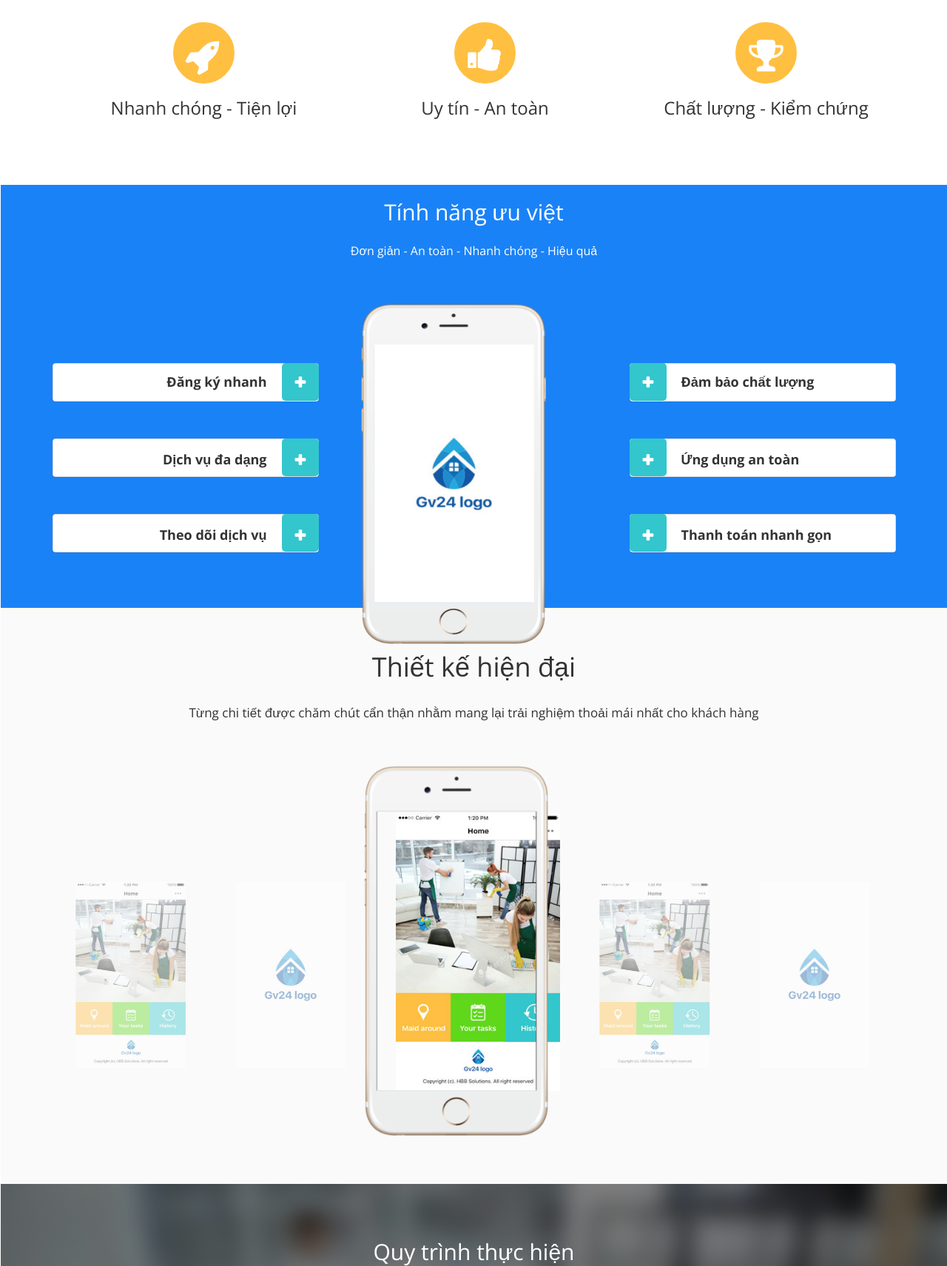
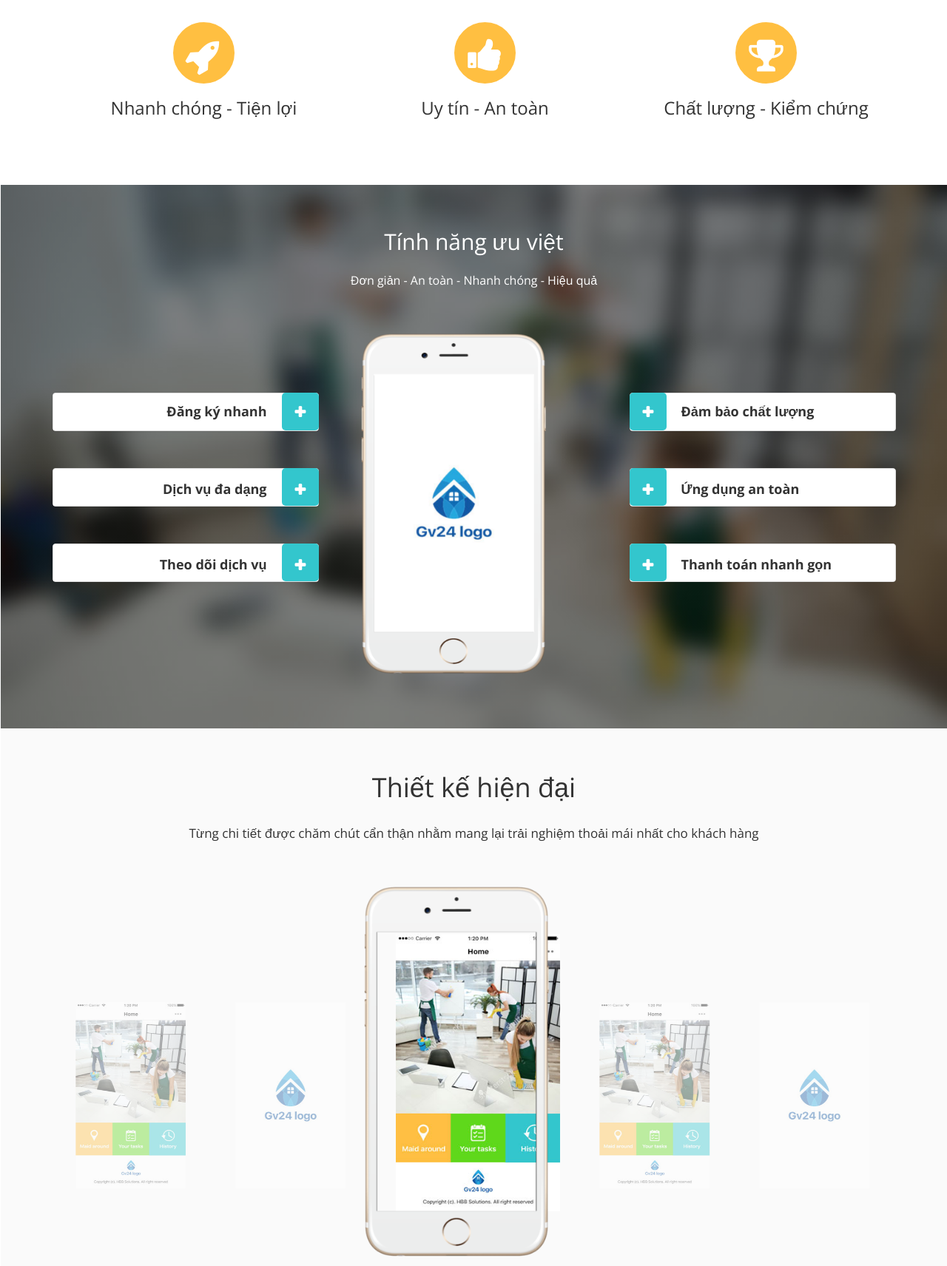
Before and after one commit to LeCongThang/HBBS, a PHP site: page /index.html in a window 1280 px wide. Shown: the part 1124-2836 px from the top of the page at 74% size. Run offline with PHP 8.4, Linux system fonts and the light colour scheme; some libraries are stand-ins or nearby versions.

Commit message:
commit file css/style.css

```diff
--- a/giupviec/public/css/style.css
+++ b/giupviec/public/css/style.css
@@ -522,12 +522,12 @@
 /*---------------------------Tinh Nang Uu Viet--------------------*/
 
 .tinhnang {
-     /*background: -ms-linear-gradient(right bottom, #cc0000 30%, #330000 70%),url(../images/banner-phone.jpg) no-repeat center;
+    background: linear-gradient(rgba(0,0,0,0.5),rgba(0,0,0,0.5)),url(../images/banner-phone.jpg) no-repeat center;
     min-height: 790px;
     padding-top: 40px;
-    background-size: cover;*/
-      background-color: #1a82f7;
-       background: -webkit-gradient(linear,right bottom,left top top,color-stop(0.3, #cc0000),color-stop(0.7, #330000));
+    background-size: cover;
+     /* background-color: #1a82f7;
+       background: -webkit-gradient(linear,right bottom,left top top,color-stop(0.3, #cc0000),color-stop(0.7, #330000));*/
 }
 .tinhnang p {
     font-size: 16px;
```
